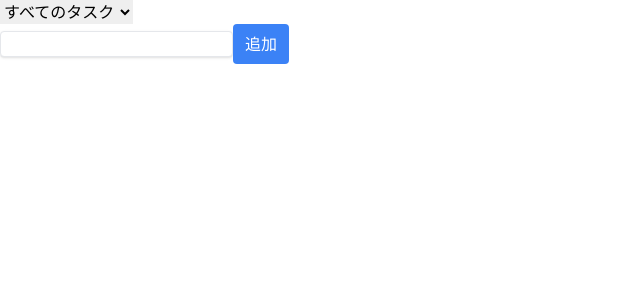
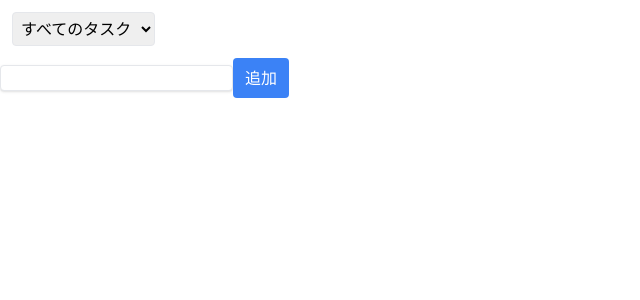
Before and after one commit to Go-Gunji/react-todo-app, a React (Create React App) app: page / in a window 1280 px wide. Shown: the top 300 px of the page, without its empty margins (0-640 px from the left). Built offline with nearby package versions, Linux system fonts and the light colour scheme.

Commit message:
フィルターのスタイル変更

```diff
--- a/src/App.tsx
+++ b/src/App.tsx
@@ -114,6 +114,7 @@ export const App = () => {
   return (
     <div>
       <select
+        className="p-1 rounded border m-3"
         defaultValue="all"
         onChange={(e) => handleOnChangeFilter(e.target.value as Filter)}
       >
```
